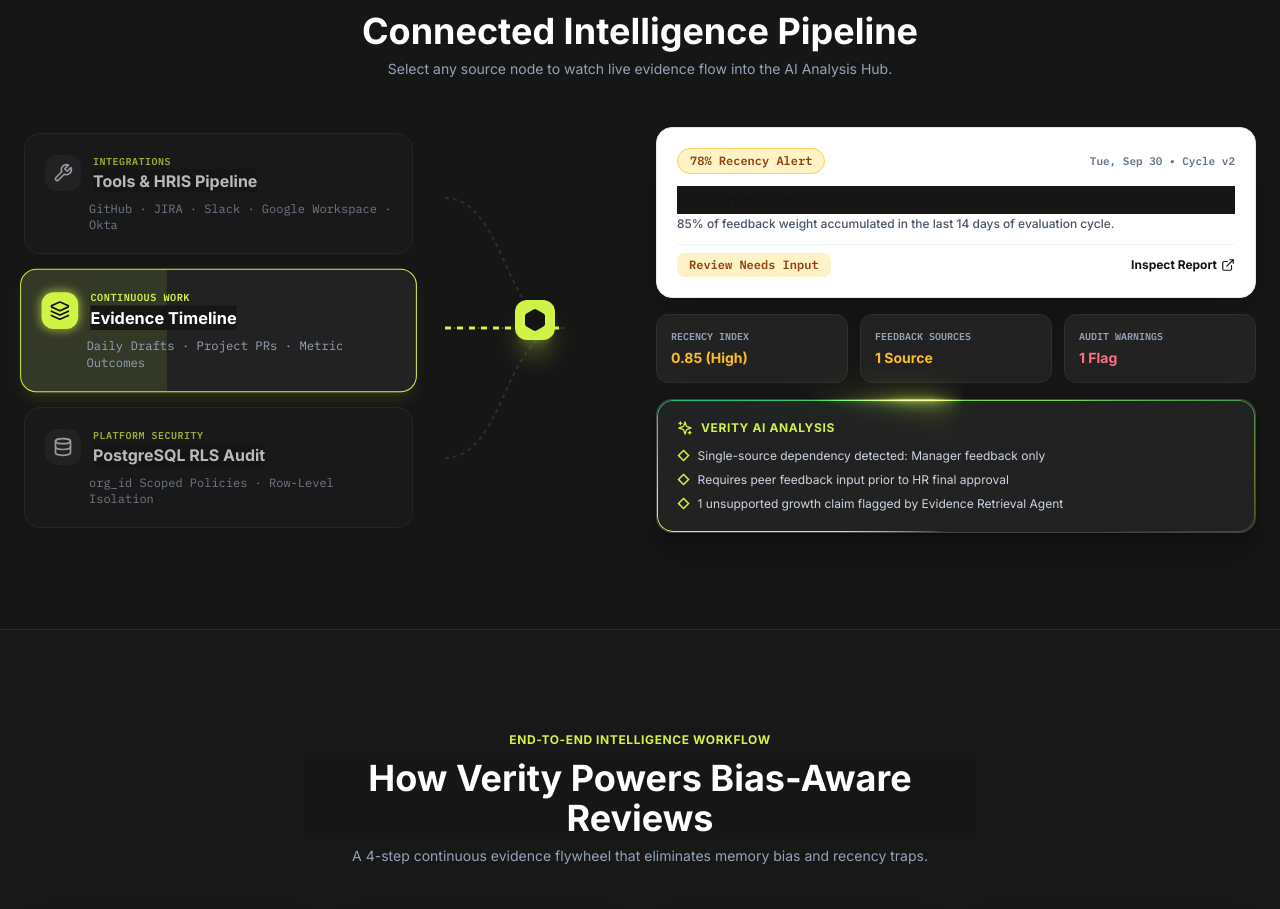
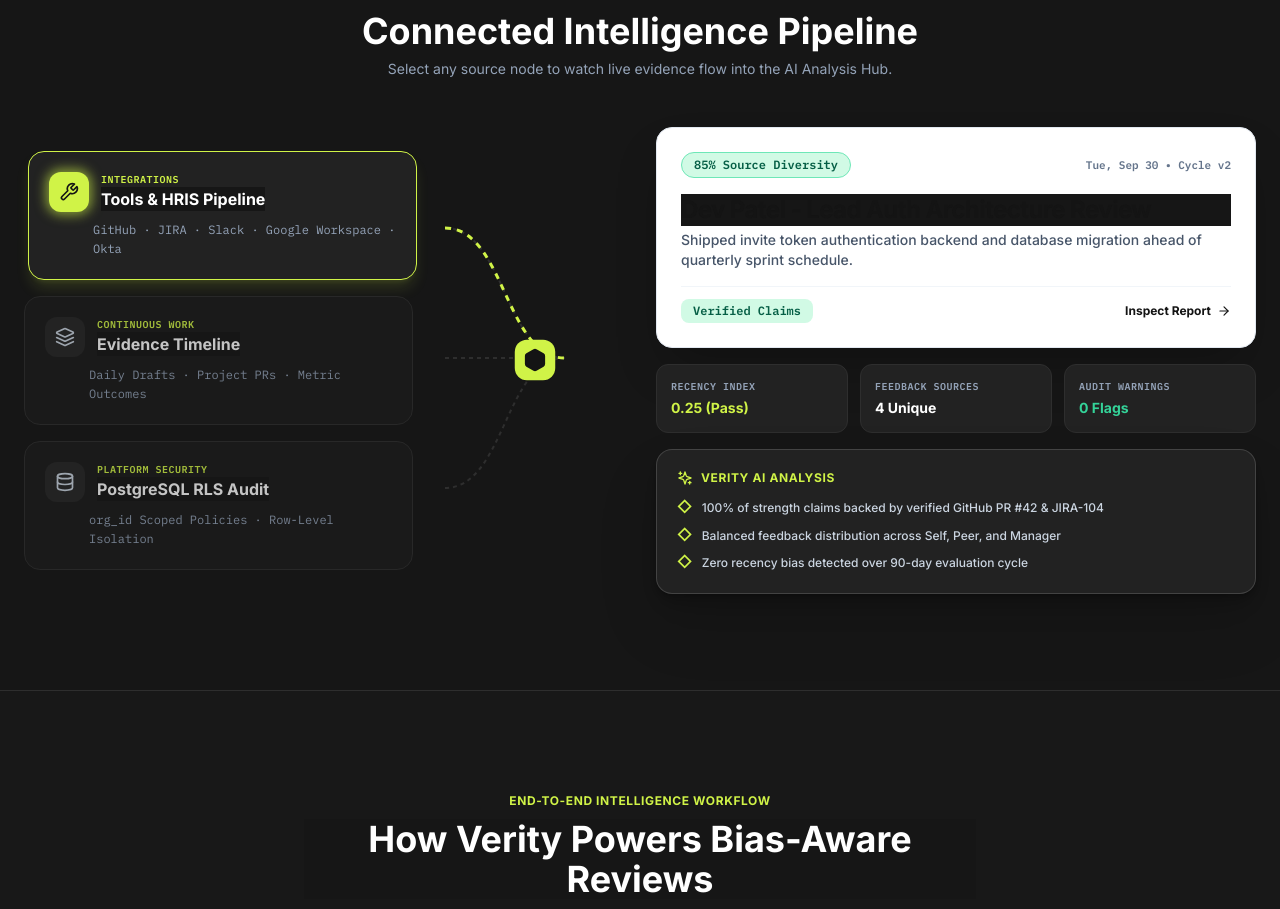
Before and after one commit to swara2708/Verity, a React (Vite) app in the folder frontend/: page / in a window 1280 px wide. Shown: the part 1082-1991 px from the top of the page. Built offline with nearby package versions, Linux system fonts and the light colour scheme; the HTML template or start-up script is replaced by a standard one.

Commit message:
fix(frontend): rebuild Swap Column Features with Framer Motion slide-fade swap, fixed title contrast, and animated SVG connector line

```diff
--- a/frontend/package.json
+++ b/frontend/package.json
@@ -10,6 +10,7 @@
   },
   "dependencies": {
     "clsx": "^2.1.0",
+    "framer-motion": "^12.43.0",
     "gsap": "^3.15.0",
     "lucide-react": "^0.344.0",
     "react": "^18.2.0",
--- a/frontend/src/components/ui/SwapColumnFeatures.tsx
+++ b/frontend/src/components/ui/SwapColumnFeatures.tsx
@@ -1,5 +1,6 @@
-import React, { useState, useEffect } from 'react';
+import React, { useState } from 'react';
 import { Link } from 'react-router-dom';
+import { motion, AnimatePresence } from 'framer-motion';
 import {
   Wrench,
   Layers,
@@ -12,37 +13,42 @@ import {
   Clock,
   ShieldCheck,
   Zap,
-  GitBranch
+  GitBranch,
+  ArrowRight
 } from 'lucide-react';
 import BorderGlow from './BorderGlow';
 
-export interface FeatureItem {
+export interface SourceItem {
   id: number;
   category: string;
   title: string;
-  subtitle: string;
+  description: string;
   icon: React.ComponentType<{ className?: string }>;
-  riskPill: string;
-  riskPillColor: string;
-  status: string;
-  statusColor: string;
-  detailText: string;
+  statusPill: string;
+  statusPillColor: string;
+  timestamp: string;
+  detailTitle: string;
+  detailSentence: string;
+  secondaryStatus: string;
+  secondaryStatusColor: string;
   stats: { label: string; val: string; color: string }[];
   aiBullets: string[];
 }
 
-export const featuresData: FeatureItem[] = [
+export const sourcesData: SourceItem[] = [
   {
     id: 0,
-    category: 'Integrations',
+    category: 'INTEGRATIONS',
     title: 'Tools & HRIS Pipeline',
-    subtitle: 'GitHub · JIRA · Slack · Google Workspace · Okta',
+    description: 'GitHub · JIRA · Slack · Google Workspace · Okta',
     icon: Wrench,
-    riskPill: '85% Source Diversity',
-    riskPillColor: 'bg-emerald-100 text-emerald-800 border-emerald-300',
-    status: 'Verified Claims',
-    statusColor: 'bg-emerald-100 text-emerald-800',
-    detailText: 'Shipped invite token authentication backend and database migration ahead of sprint schedule.',
+    statusPill: '85% Source Diversity',
+    statusPillColor: 'bg-emerald-100 text-emerald-800 border-emerald-300',
+    timestamp: 'Tue, Sep 30 • Cycle v2',
+    detailTitle: 'Dev Patel - Lead Auth Architecture Review',
+    detailSentence: 'Shipped invite token authentication backend and database migration ahead of quarterly sprint schedule.',
+    secondaryStatus: 'Verified Claims',
+    secondaryStatusColor: 'bg-emerald-100 text-emerald-800 border-emerald-300',
     stats: [
       { label: 'Recency Index', val: '0.25 (Pass)', color: 'text-[#d0f347]' },
       { label: 'Feedback Sources', val: '4 Unique', color: 'text-white' },
@@ -56,15 +62,17 @@ export const featuresData: FeatureItem[] = [
   },
   {
     id: 1,
-    category: 'Continuous Work',
+    category: 'CONTINUOUS WORK',
     title: 'Evidence Timeline',
-    subtitle: 'Daily Drafts · Project PRs · Metric Outcomes',
+    description: 'Daily Drafts · Project PRs · Metric Outcomes',
     icon: Layers,
-    riskPill: '78% Recency Alert',
-    riskPillColor: 'bg-amber-100 text-amber-800 border-amber-300',
-    status: 'Review Needs Input',
-    statusColor: 'bg-amber-100 text-amber-800',
-    detailText: '85% of feedback weight accumulated in the last 14 days of evaluation cycle.',
+    statusPill: '78% Recency Alert',
+    statusPillColor: 'bg-amber-100 text-amber-800 border-amber-300',
+    timestamp: 'Mon, Oct 06 • Cycle v2',
+    detailTitle: 'Johanna Williams - Systems API Refactor',
+    detailSentence: '85% of feedback weight accumulated in the last 14 days of evaluation cycle.',
+    secondaryStatus: 'Review Needs Input',
+    secondaryStatusColor: 'bg-amber-100 text-amber-800 border-amber-300',
     stats: [
       { label: 'Recency Index', val: '0.85 (High)', color: 'text-[#fbbf24]' },
       { label: 'Feedback Sources', val: '1 Source', color: 'text-[#fbbf24]' },
@@ -78,15 +86,17 @@ export const featuresData: FeatureItem[] = [
   },
   {
     id: 2,
-    category: 'Platform Security',
+    category: 'PLATFORM SECURITY',
     title: 'PostgreSQL RLS Audit',
-    subtitle: 'org_id Scoped Policies · Row-Level Isolation',
+    description: 'org_id Scoped Policies · Row-Level Isolation',
     icon: Database,
-    riskPill: '100% RLS Compliant',
-    riskPillColor: 'bg-emerald-100 text-emerald-800 border-emerald-300',
-    status: 'PostgreSQL Active',
-    statusColor: 'bg-emerald-100 text-emerald-800',
-    detailText: 'Database policies enforce strict org_id isolation across all query execution paths.',
+    statusPill: '100% RLS Compliant',
+    statusPillColor: 'bg-emerald-100 text-emerald-800 border-emerald-300',
+    timestamp: 'Wed, Oct 15 • Active Shield',
+    detailTitle: 'Acme Corp - Multi-Tenant Isolation Audit',
+    detailSentence: 'Database policies enforce strict org_id isolation across all query execution paths.',
+    secondaryStatus: 'PostgreSQL Active',
+    secondaryStatusColor: 'bg-emerald-100 text-emerald-800 border-emerald-300',
     stats: [
       { label: 'Tenant Isolation', val: 'Enforced', color: 'text-[#d0f347]' },
       { label: 'Token Expiry', val: '7 Days', color: 'text-white' },
@@ -100,107 +110,72 @@ export const featuresData: FeatureItem[] = [
   },
 ];
 
+const CUBIC_EASE = [0.2, 0.7, 0.2, 1];
+
 export const SwapColumnFeatures: React.FC = () => {
-  const [activeTab, setActiveTab] = useState<number>(0);
-  const [progress, setProgress] = useState<number>(0);
+  const [activeIndex, setActiveIndex] = useState<number>(0);
+  const activeSource = sourcesData[activeIndex];
 
-  // Auto-swap column every 4.5 seconds with live progress bar
-  useEffect(() => {
-    setProgress(0);
-    const intervalTime = 45; // 45ms step
-    const totalSteps = 4500 / intervalTime;
-    let currentStep = 0;
-
-    const timer = setInterval(() => {
-      currentStep++;
-      const p = Math.min((currentStep / totalSteps) * 100, 100);
-      setProgress(p);
-
-      if (currentStep >= totalSteps) {
-        setActiveTab((prev) => (prev + 1) % featuresData.length);
-        currentStep = 0;
-      }
-    }, intervalTime);
-
-    return () => clearInterval(timer);
-  }, [activeTab]);
-
-  const currentFeature = featuresData[activeTab];
+  // Animated Y offsets for the SVG connector line matching the 3 left cards
+  const connectorYPositions = [60, 190, 320];
+  const activeConnectorY = connectorYPositions[activeIndex];
 
   return (
     <div className="w-full">
       <div className="grid grid-cols-1 lg:grid-cols-12 gap-8 items-center relative">
-        {/* Left Column: Feature Selection Tabs with Active Progress Bar */}
+        {/* LEFT COLUMN: 3 Stacked Source Cards */}
         <div className="lg:col-span-4 space-y-4 z-10">
-          {featuresData.map((feature) => {
-            const IconComp = feature.icon;
-            const isActive = activeTab === feature.id;
+          {sourcesData.map((source) => {
+            const IconComp = source.icon;
+            const isActive = activeIndex === source.id;
             return (
               <div
-                key={feature.id}
-                onClick={() => {
-                  setActiveTab(feature.id);
-                  setProgress(0);
-                }}
-                className={`relative overflow-hidden p-5 rounded-2xl border transition-all cursor-pointer ${
+                key={source.id}
+                onClick={() => setActiveIndex(source.id)}
+                className={`p-5 rounded-2xl border cursor-pointer transition-all duration-250 ${
                   isActive
-                    ? 'bg-[#222222] border-[#d0f347] shadow-lg shadow-[#d0f347]/10 scale-[1.02]'
-                    : 'bg-[#1c1c1c] border-[#2e2e2e] hover:border-slate-500 opacity-70'
+                    ? 'bg-[#222222] border-[#d0f347] shadow-lg shadow-[#d0f347]/15 translate-x-1'
+                    : 'bg-[#1c1c1c] border-[#2e2e2e] hover:border-slate-500 opacity-75 hover:opacity-100'
+                }`}
+                style={{ transitionTimingFunction: 'cubic-bezier(0.2, 0.7, 0.2, 1)' }}
+              >
+                <div className="flex items-center gap-3 mb-2">
+                  <div
+                    className={`p-2.5 rounded-xl transition-all duration-250 ${
+                      isActive ? 'bg-[#d0f347] text-[#141414] glow-pulse-lime' : 'bg-[#282828] text-slate-300'
                     }`}
                   >
-                {/* Active Progress Bar Indicator */}
-                {isActive && (
-                  <div
-                    className="absolute top-0 left-0 bottom-0 bg-[#d0f347]/10 transition-all duration-75 pointer-events-none"
-                    style={{ width: `${progress}%` }}
-                  />
-                )}
-
-                <div className="flex items-center gap-3 mb-2 relative z-10">
-                  <div className={`p-2 rounded-xl ${isActive ? 'bg-[#d0f347] text-[#141414] glow-pulse-lime' : 'bg-[#282828] text-slate-300'}`}>
                     <IconComp className="w-5 h-5" />
                   </div>
                   <div>
-                    <div className="text-[10px] font-mono font-bold text-[#d0f347] uppercase tracking-wider">{feature.category}</div>
-                    <h4 className="font-extrabold text-base text-white">{feature.title}</h4>
+                    <div className="text-[10px] font-mono font-bold text-[#d0f347] uppercase tracking-wider">
+                      {source.category}
+                    </div>
+                    <h4 className="font-extrabold text-base text-white">{source.title}</h4>
                   </div>
                 </div>
-                <p className="text-xs text-slate-400 font-mono pl-11 relative z-10">{feature.subtitle}</p>
+                <p className="text-xs text-slate-400 font-mono pl-11 leading-relaxed">
+                  {source.description}
+                </p>
               </div>
             );
           })}
         </div>
 
-        {/* Middle Animated Node Connector SVG */}
+        {/* CENTER: Dashed Connector Line with Animated Glowing Node */}
         <div className="hidden lg:flex lg:col-span-2 flex-col items-center justify-center relative h-96">
           <svg className="absolute inset-0 w-full h-full" overflow="visible">
-            <path
-              d="M 0 60 C 60 60, 60 190, 120 190"
-              fill="none"
-              stroke="#2e2e2e"
-              strokeWidth="2"
-              strokeDasharray="4 4"
-            />
-            <path
-              d="M 0 190 L 120 190"
-              fill="none"
-              stroke="#2e2e2e"
-              strokeWidth="2"
-              strokeDasharray="4 4"
-            />
-            <path
-              d="M 0 320 C 60 320, 60 190, 120 190"
-              fill="none"
-              stroke="#2e2e2e"
-              strokeWidth="2"
-              strokeDasharray="4 4"
-            />
+            {/* Background static dashed connector paths */}
+            <path d="M 0 60 C 60 60, 60 190, 120 190" fill="none" stroke="#2e2e2e" strokeWidth="2" strokeDasharray="4 4" />
+            <path d="M 0 190 L 120 190" fill="none" stroke="#2e2e2e" strokeWidth="2" strokeDasharray="4 4" />
+            <path d="M 0 320 C 60 320, 60 190, 120 190" fill="none" stroke="#2e2e2e" strokeWidth="2" strokeDasharray="4 4" />
 
-            <path
+            {/* Active animated connecting path */}
+            <motion.path
               d={
-                activeTab === 0
+                activeIndex === 0
                   ? "M 0 60 C 60 60, 60 190, 120 190"
-                  : activeTab === 1
+                  : activeIndex === 1
                   ? "M 0 190 L 120 190"
                   : "M 0 320 C 60 320, 60 190, 120 190"
               }
@@ -208,59 +183,95 @@ export const SwapColumnFeatures: React.FC = () => {
               stroke="#d0f347"
               strokeWidth="3"
               strokeDasharray="6 6"
-              className="animate-pulse"
+              initial={false}
+              animate={{
+                d:
+                  activeIndex === 0
+                    ? "M 0 60 C 60 60, 60 190, 120 190"
+                    : activeIndex === 1
+                    ? "M 0 190 L 120 190"
+                    : "M 0 320 C 60 320, 60 190, 120 190"
+              }}
+              transition={{ duration: 0.25, ease: CUBIC_EASE }}
             />
           </svg>
 
-          <div className="z-20 w-10 h-10 rounded-xl bg-[#d0f347] text-[#141414] flex items-center justify-center font-black shadow-xl shadow-[#d0f347]/30 animate-bounce">
+          {/* Central Glowing Hub */}
+          <motion.div
+            className="z-20 w-10 h-10 rounded-xl bg-[#d0f347] text-[#141414] flex items-center justify-center font-black shadow-xl shadow-[#d0f347]/40 glow-pulse-lime"
+            animate={{ scale: [1, 1.08, 1] }}
+            transition={{ duration: 1.5, repeat: Infinity, ease: "easeInOut" }}
+          >
             <Hexagon className="w-6 h-6 fill-[#141414]" />
-          </div>
+          </motion.div>
         </div>
 
-        {/* Right Column: Swapping Feature Preview Cards */}
+        {/* RIGHT COLUMN: Single Detail Panel with Framer Motion Swap Animation */}
         <div className="lg:col-span-6 space-y-4">
-          <div
-            key={currentFeature.id}
-            className="transition-all duration-300 ease-verity space-y-4 animate-modal-card-enter"
+          <AnimatePresence mode="wait">
+            <motion.div
+              key={activeSource.id}
+              initial={{ opacity: 0, x: -24 }}
+              animate={{ opacity: 1, x: 0 }}
+              exit={{ opacity: 0, x: 24 }}
+              transition={{
+                duration: 0.25,
+                ease: CUBIC_EASE,
+              }}
+              className="space-y-4"
             >
-            <div className="bg-white rounded-2xl p-5 text-[#141414] shadow-2xl space-y-3 border border-slate-200">
+              {/* White Detail Card - BUG FIXED: Title sits directly on white canvas in solid dark text */}
+              <div className="bg-white rounded-2xl p-6 text-[#141414] shadow-2xl space-y-4 border border-slate-200">
+                {/* Top Row: Status Pill + Timestamp */}
                 <div className="flex items-center justify-between">
-                <span className={`text-xs font-mono font-extrabold px-3 py-1 rounded-full border ${currentFeature.riskPillColor}`}>
-                  {currentFeature.riskPill}
+                  <span className={`text-xs font-mono font-extrabold px-3 py-1 rounded-full border ${activeSource.statusPillColor}`}>
+                    {activeSource.statusPill}
                   </span>
-                <span className="text-[11px] font-mono font-bold text-slate-500">Tue, Sep 30 &bull; Cycle v2</span>
+                  <span className="text-[11px] font-mono font-bold text-slate-500">{activeSource.timestamp}</span>
                 </div>
 
+                {/* Main Title sitting CLEANLY on white background (NO dark overlay box!) */}
                 <div>
-                <h3 className="font-extrabold text-lg text-[#141414]">{currentFeature.title}</h3>
-                <p className="text-xs text-slate-600 font-medium mt-0.5">{currentFeature.detailText}</p>
+                  <h3 className="font-extrabold text-xl sm:text-2xl text-[#141414] tracking-tight leading-snug">
+                    {activeSource.detailTitle}
+                  </h3>
+                  <p className="text-xs sm:text-sm text-slate-600 font-medium leading-relaxed mt-1">
+                    {activeSource.detailSentence}
+                  </p>
                 </div>
 
-              <div className="flex items-center justify-between pt-2 border-t border-slate-100">
-                <span className={`text-xs font-bold font-mono px-3 py-1 rounded-lg ${currentFeature.statusColor}`}>
-                  {currentFeature.status}
+                {/* Secondary Status Row + Inspect Link */}
+                <div className="flex items-center justify-between pt-3 border-t border-slate-100">
+                  <span className={`text-xs font-bold font-mono px-3 py-1 rounded-lg ${activeSource.secondaryStatusColor}`}>
+                    {activeSource.secondaryStatus}
                   </span>
-                <Link to="/hr/dashboard" className="text-xs font-extrabold text-[#141414] hover:underline flex items-center gap-1">
-                  Inspect Report <ExternalLink className="w-3.5 h-3.5" />
+                  <Link
+                    to="/hr/dashboard"
+                    className="text-xs font-extrabold text-[#141414] hover:text-[#1F6D4C] transition-colors flex items-center gap-1.5 group"
+                  >
+                    Inspect Report{' '}
+                    <ArrowRight className="w-3.5 h-3.5 transition-transform group-hover:translate-x-1" />
                   </Link>
                 </div>
               </div>
 
+              {/* 3 Small Stat Cards Below */}
               <div className="grid grid-cols-3 gap-3">
-              {currentFeature.stats.map((st, idx) => (
+                {activeSource.stats.map((st, idx) => (
                   <div key={idx} className="bg-[#222222] border border-[#2e2e2e] p-3.5 rounded-xl space-y-1 card-hover-lift">
-                  <div className="text-[10px] font-mono text-slate-400 font-bold uppercase">{st.label}</div>
+                    <div className="text-[10px] font-mono text-slate-400 font-bold uppercase tracking-wider">{st.label}</div>
                     <div className={`text-sm font-extrabold ${st.color}`}>{st.val}</div>
                   </div>
                 ))}
               </div>
 
+              {/* Highlighted AI Analysis Callout Box with Glowing Accent Border */}
               <BorderGlow
                 animated={true}
                 glowColor="72 85 62"
                 backgroundColor="#222222"
                 borderRadius={16}
-              glowRadius={30}
+                glowRadius={28}
                 glowIntensity={1.2}
                 colors={['#d0f347', '#beeb30', '#10b981']}
               >
@@ -268,17 +279,18 @@ export const SwapColumnFeatures: React.FC = () => {
                   <div className="flex items-center gap-2 text-[#d0f347] font-extrabold text-xs uppercase tracking-wider">
                     <Sparkles className="w-4 h-4 text-[#d0f347]" /> VERITY AI ANALYSIS
                   </div>
-                <div className="space-y-2 text-xs text-slate-300">
-                  {currentFeature.aiBullets.map((b, idx) => (
-                    <div key={idx} className="flex items-start gap-2">
-                      <span className="text-[#d0f347] font-bold">◇</span>
-                      <span>{b}</span>
+                  <div className="space-y-2 text-xs text-slate-300 font-medium">
+                    {activeSource.aiBullets.map((b, idx) => (
+                      <div key={idx} className="flex items-start gap-2.5">
+                        <span className="text-[#d0f347] font-bold text-sm leading-none mt-0.5">◇</span>
+                        <span className="leading-relaxed">{b}</span>
                       </div>
                     ))}
                   </div>
                 </div>
               </BorderGlow>
-          </div>
+            </motion.div>
+          </AnimatePresence>
         </div>
       </div>
     </div>
```
Also changed, not shown: 1 other file (tests, documents, lock files or other folders). Lines whose indentation alone changed are shown as unchanged.
